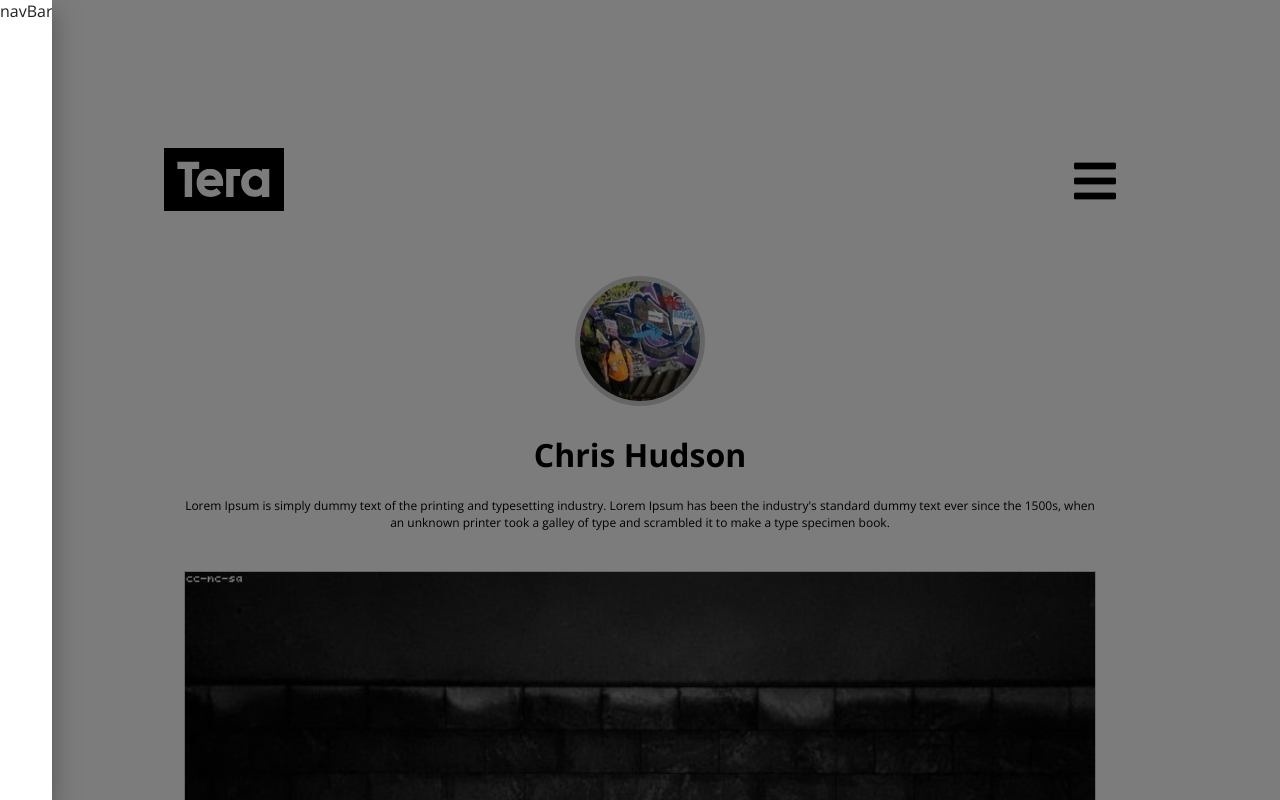
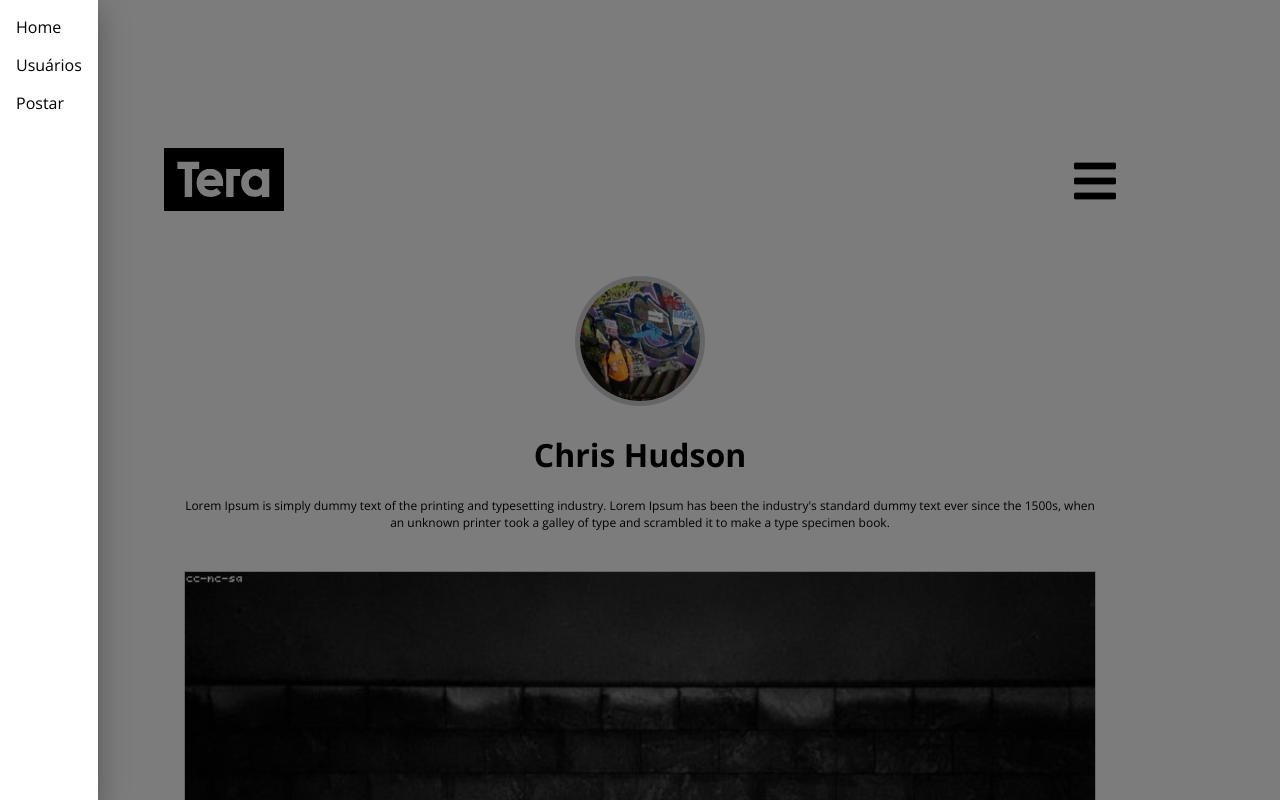
Before and after one commit to francinaldodeandrade/project-app-tera, a React (Create React App) app: page /Users/1 in a window 1280 px wide. Both pictures are taken after a click on the icon 1095 px from the left and 181 px from the top of the page. Shown: the top 800 px of the page. Built offline with nearby package versions, Linux system fonts and the light colour scheme.

Commit message:
navegação do menu

```diff
--- a/src/components/moleculas/DrawerMenu.jsx
+++ b/src/components/moleculas/DrawerMenu.jsx
@@ -1,6 +1,8 @@
 import React from "react";
+import { Link } from "react-router-dom";
 
 import Drawer from "@mui/material/Drawer";
+import { List, ListItem } from "@mui/material";
 
 export default function DrawerMenu(props) {
   return (
@@ -8,10 +10,20 @@
       anchor="left"
       open={props.open}
       onClose={() => {
-        console.log("ok");
+        props.setOpen(false);
       }}
     >
-      navBar
+      <List>
+        <ListItem>
+          <Link to="/">Home</Link>
+        </ListItem>
+        <ListItem>
+          <Link to="/Users">Usuários</Link>
+        </ListItem>
+        <ListItem>
+          <Link to="/Users/1/post">Postar</Link>
+        </ListItem>
+      </List>
     </Drawer>
   );
 }
--- a/src/components/templates/Default.jsx
+++ b/src/components/templates/Default.jsx
@@ -8,7 +8,7 @@
 
   return (
     <div className="wrapper">
-      <DrawerMenu open={open} />
+      <DrawerMenu open={open} setOpen={setOpen} />
       <AppHeader setOpen={setOpen} />
       {props.children}
       <AppFooter />
```
